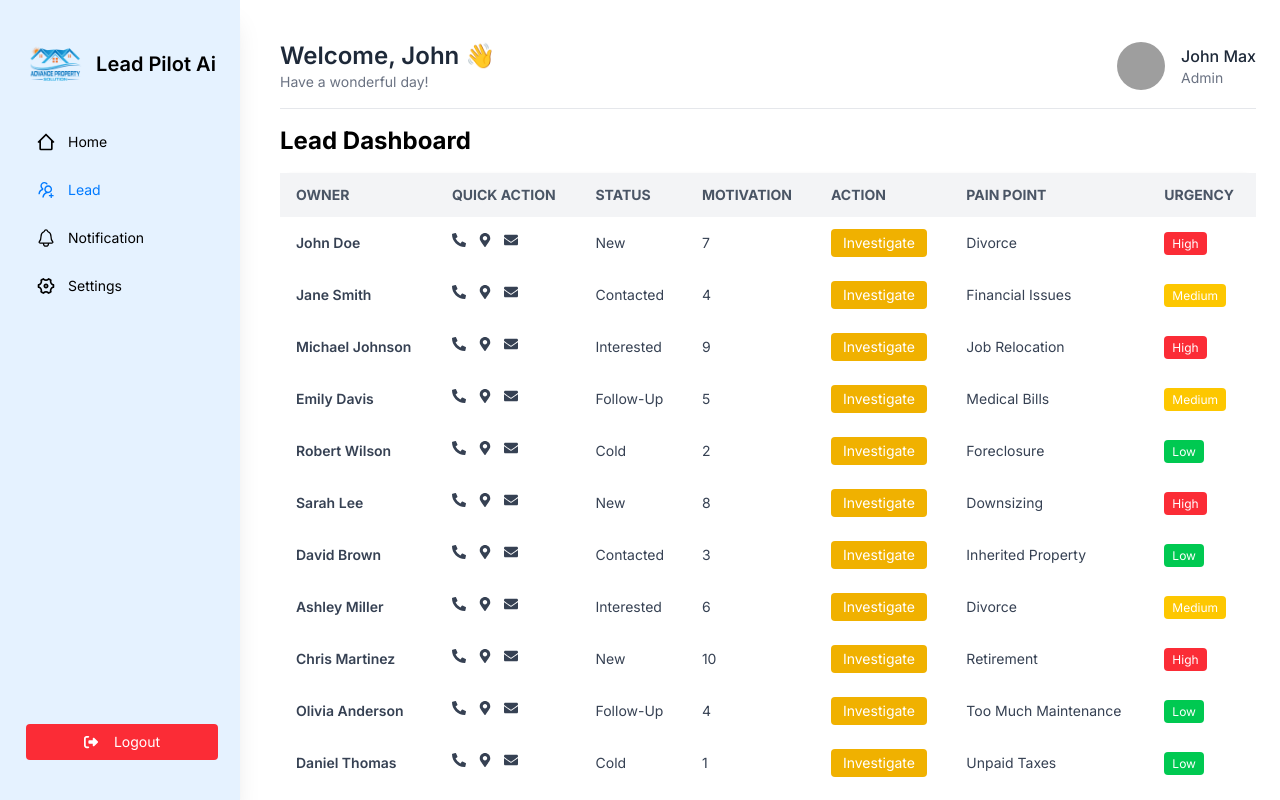
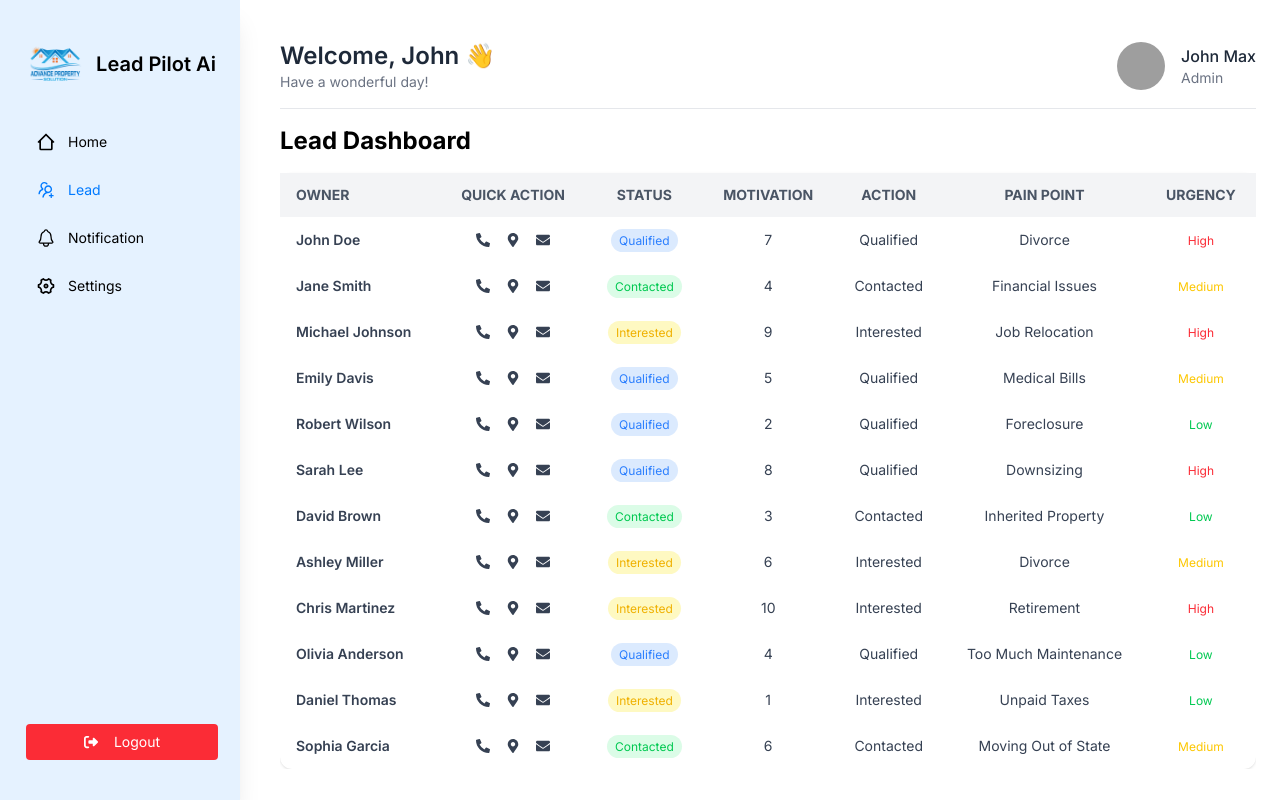
Before and after one commit to Joint-Venture-AI/Lead-Pilot-Ai, a React (Vite) app: page /lead in a window 1280 px wide. Built offline with nearby package versions, Linux system fonts and the light colour scheme; grey boxes are pictures that could not be loaded.

Commit message:
make the site complete

```diff
--- a/src/Pages/Dashboards/Leads/Leads.jsx
+++ b/src/Pages/Dashboards/Leads/Leads.jsx
@@ -5,7 +5,7 @@ import CommonModal from "../../../components/Common/CommonModal";
 const leadData = [
   {
     name: "John Doe",
-    status: "New",
+    status: "Qualified",
     motivation: 7,
     painPoint: "Divorce",
     urgency: "High",
@@ -35,7 +35,7 @@ const leadData = [
   },
   {
     name: "Emily Davis",
-    status: "Follow-Up",
+    status: "Qualified",
     motivation: 5,
     painPoint: "Medical Bills",
     urgency: "Medium",
@@ -45,7 +45,7 @@ const leadData = [
   },
   {
     name: "Robert Wilson",
-    status: "Cold",
+    status: "Qualified",
     motivation: 2,
     painPoint: "Foreclosure",
     urgency: "Low",
@@ -55,7 +55,7 @@ const leadData = [
   },
   {
     name: "Sarah Lee",
-    status: "New",
+    status: "Qualified",
     motivation: 8,
     painPoint: "Downsizing",
     urgency: "High",
@@ -85,7 +85,7 @@ const leadData = [
   },
   {
     name: "Chris Martinez",
-    status: "New",
+    status: "Interested",
     motivation: 10,
     painPoint: "Retirement",
     urgency: "High",
@@ -95,7 +95,7 @@ const leadData = [
   },
   {
     name: "Olivia Anderson",
-    status: "Follow-Up",
+    status: "Qualified",
     motivation: 4,
     painPoint: "Too Much Maintenance",
     urgency: "Low",
@@ -105,7 +105,7 @@ const leadData = [
   },
   {
     name: "Daniel Thomas",
-    status: "Cold",
+    status: "Interested",
     motivation: 1,
     painPoint: "Unpaid Taxes",
     urgency: "Low",
@@ -136,10 +136,10 @@ const Leads = () => {
   return (
     <div className="overflow-x-auto">
       <h2 className="text-2xl font-bold mb-4">Lead Dashboard</h2>
-      <table className="min-w-full bg-white rounded-xl shadow">
+      <table className="min-w-full bg-white rounded-xl shadow text-center">
         <thead>
-          <tr className="bg-gray-100 text-left text-sm text-gray-600 uppercase">
-            <th className="py-3 px-4">Owner</th>
+          <tr className="bg-gray-100 text-sm text-gray-600 uppercase">
+            <th className="py-3 px-4 text-left">Owner</th>
             <th className="py-3 px-4">Quick Action</th>
             <th className="py-3 px-4">Status</th>
             <th className="py-3 px-4">Motivation</th>
@@ -151,7 +151,7 @@ const Leads = () => {
         <tbody className="text-sm text-gray-700">
           {leadData.map((lead, idx) => (
             <tr key={idx} className="hover:bg-blue-50">
-              <td className="py-3 px-4 font-semibold">
+              <td className="py-3 px-4 font-semibold text-left">
                 <button
                   onClick={() => handleViewOwner(lead)}
                   className="hover:text-blue-500"
@@ -159,7 +159,8 @@ const Leads = () => {
                   {lead.name}
                 </button>
               </td>
-              <td className="py-4 px-4 flex gap-3">
+              <td className="py-4 px-4">
+                <div className="flex justify-center gap-4">
                   <a href={`tel:${lead.phone}`}>
                     <FaPhoneAlt />
                   </a>
@@ -172,23 +173,34 @@ const Leads = () => {
                   <a href={`mailto:${lead.email}`}>
                     <FaEnvelope />
                   </a>
+                </div>
               </td>
+              <td className="py-3 px-4">
+                <span
+                  className={`px-2 py-1 rounded text-xs ${
+                    lead.status === "Contacted"
+                      ? "text-green-500 bg-green-100 p-3 rounded-full"
+                      : lead.status === "Interested"
+                      ? "text-yellow-500 bg-yellow-100 p-3 rounded-full"
+                      : lead.status === "Qualified"
+                      ? "text-blue-500 bg-blue-100 p-3 rounded-full"
+                      : "text-red-500 bg-red-100 p-3 rounded-full "
+                  }`}
+                >
+                  {lead.status}
+                </span>
+              </td>
+              <td className="py-3 px-4">{lead.motivation}</td>
               <td className="py-3 px-4">{lead.status}</td>
-              <td className="py-3 px-4">{lead.motivation}</td>
-              <td className="py-3 px-4">
-                <button className="bg-yellow-500 text-white px-3 py-1 rounded text-sm hover:bg-yellow-600">
-                  Investigate
-                </button>
-              </td>
               <td className="py-3 px-4">{lead.painPoint}</td>
               <td className="py-3 px-4">
                 <span
-                  className={`px-2 py-1 rounded text-white text-xs ${
+                  className={`px-2 py-1 rounded text-xs ${
                     lead.urgency === "High"
-                      ? "bg-red-500"
+                      ? "text-red-500"
                       : lead.urgency === "Medium"
-                      ? "bg-yellow-400 text-black"
-                      : "bg-green-500"
+                      ? "text-yellow-400"
+                      : "text-green-500"
                   }`}
                 >
                   {lead.urgency}
@@ -206,14 +218,13 @@ const Leads = () => {
         title="Owner's Details"
       >
         {selectedOwner && (
-          <div className="space-y-3">
+          <div className="space-y-3 text-center">
             <p className="text-xl pb-2">{selectedOwner.name}</p>
             <p>{selectedOwner.location}</p>
             <p>{selectedOwner.phone}</p>
             <p>{selectedOwner.painPoint}</p>
             <p>Priority: {selectedOwner.urgency}</p>
             <p>Motivation: {selectedOwner.motivation}/10</p>
-
           </div>
         )}
       </CommonModal>
--- a/src/Pages/Dashboards/Notification/Notification.jsx
+++ b/src/Pages/Dashboards/Notification/Notification.jsx
@@ -113,7 +113,7 @@ const Notifications = () => {
   return (
     <div className="">
       <div className="flex justify-between items-center mb-4">
-        <h2 className="text-2xl font-semibold">Notifications</h2>
+        <h2 className="text-2xl font-bold mb-4">Notifications</h2>
         <button
           onClick={markAllAsRead}
           className="text-blue-500 flex items-center gap-1"
--- a/src/Pages/Dashboards/Setting/ProfileInfo.jsx
+++ b/src/Pages/Dashboards/Setting/ProfileInfo.jsx
@@ -1,6 +1,6 @@
 import { useState, useRef } from "react";
 import PhoneInput from "react-phone-input-2";
-import 'react-phone-input-2/lib/style.css';
+import "react-phone-input-2/lib/style.css";
 import { FaCamera } from "react-icons/fa";
 
 const ProfileInformation = () => {
@@ -65,7 +65,8 @@ const ProfileInformation = () => {
             />
             {isEditing && (
               <>
-                <div className="absolute inset-0 bg-black/30 rounded-full flex items-center justify-center cursor-pointer"
+                <div
+                  className="absolute inset-0 bg-black/30 rounded-full flex items-center justify-center cursor-pointer"
                   onClick={() => fileInputRef.current.click()}
                 >
                   <FaCamera className="text-white text-2xl" />
@@ -81,7 +82,7 @@ const ProfileInformation = () => {
             )}
           </div>
           <p className="mt-4 text-gray-600">Profile</p>
-          <p className="font-bold mt-3">{formData.role}</p>
+          <p className="text-2xl font-bold mt-3">{formData.role}</p>
         </div>
 
         {/* Right (Form Fields) */}
@@ -117,6 +118,10 @@ const ProfileInformation = () => {
               disabled={!isEditing}
               inputClass="!w-full px-3 py-5"
               containerClass="!w-full"
+              inputStyle={{
+                backgroundColor: "#DBEAFE",
+                border: 0,
+              }}
             />
           </div>
         </div>
@@ -126,7 +131,7 @@ const ProfileInformation = () => {
         <div className="flex justify-end mt-6">
           <button
             type="submit"
-            className="bg-blue-500 text-white px-6 py-2 rounded-lg"
+            className="bg-blue-500 text-white px-6 py-2 rounded"
           >
             Save Info
           </button>
--- a/src/Pages/Dashboards/Setting/Setting.jsx
+++ b/src/Pages/Dashboards/Setting/Setting.jsx
@@ -38,7 +38,7 @@ const Setting = () => {
         <div className="w-full space-y-7">
           <Link
             to="/setting/profile"
-            className="bg-blue-100 p-2 rounded flex justify-between items-center w-full px-7 cursor-pointer "
+            className="bg-blue-100 p-3 rounded flex justify-between items-center w-full px-7  cursor-pointer "
           >
             <p>Personal Information</p>
             <IoChevronForwardSharp />
@@ -46,7 +46,7 @@ const Setting = () => {
 
           <button
             onClick={() => setShowModal(true)}
-            className="bg-blue-100 p-2 rounded flex justify-between items-center w-full px-7 cursor-pointer "
+            className="bg-blue-100 p-3 rounded flex justify-between items-center w-full px-7 cursor-pointer "
           >
             <p>Change Password</p>
             <IoChevronForwardSharp />
```
Lines whose indentation alone changed are shown as unchanged.
